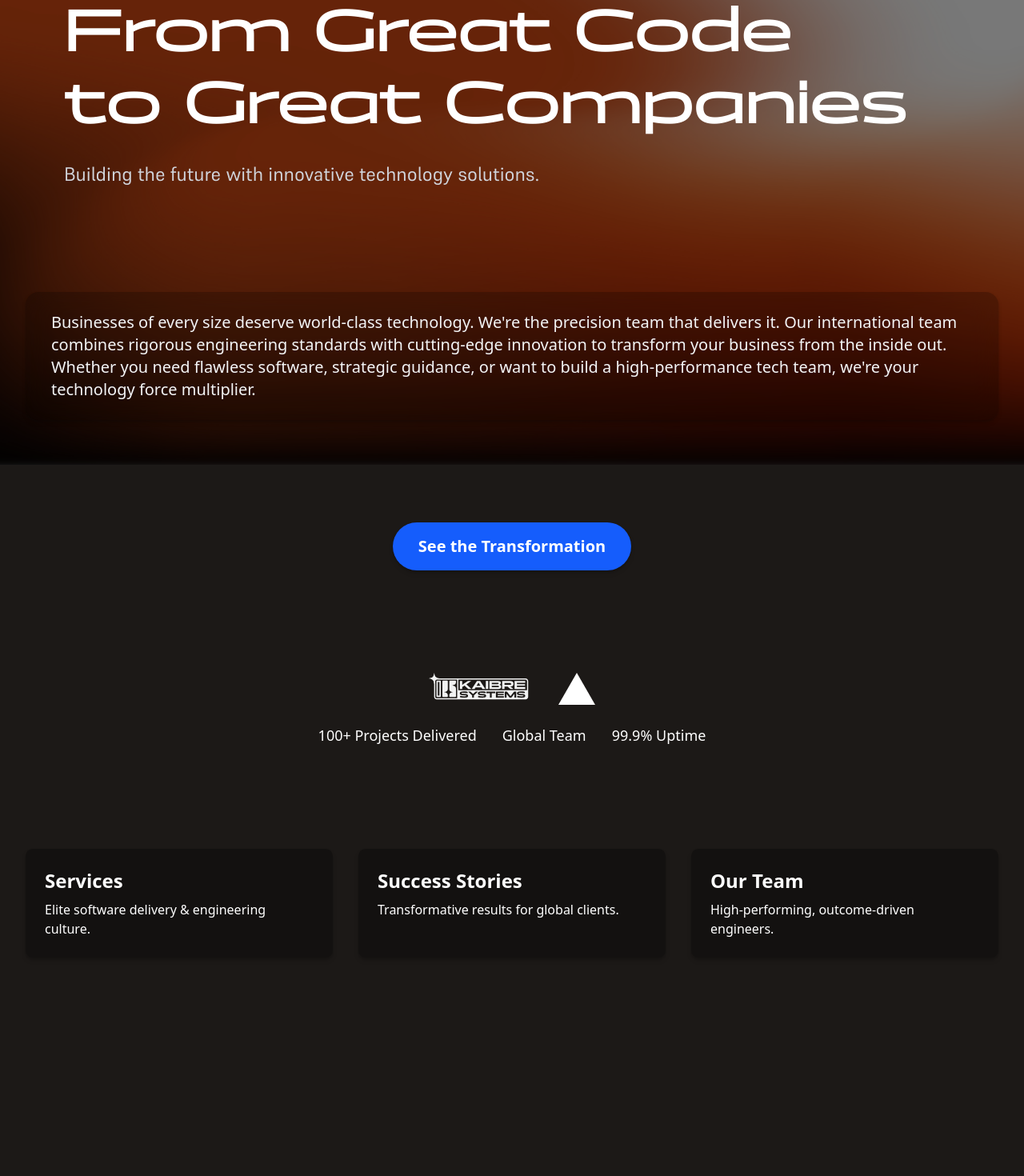
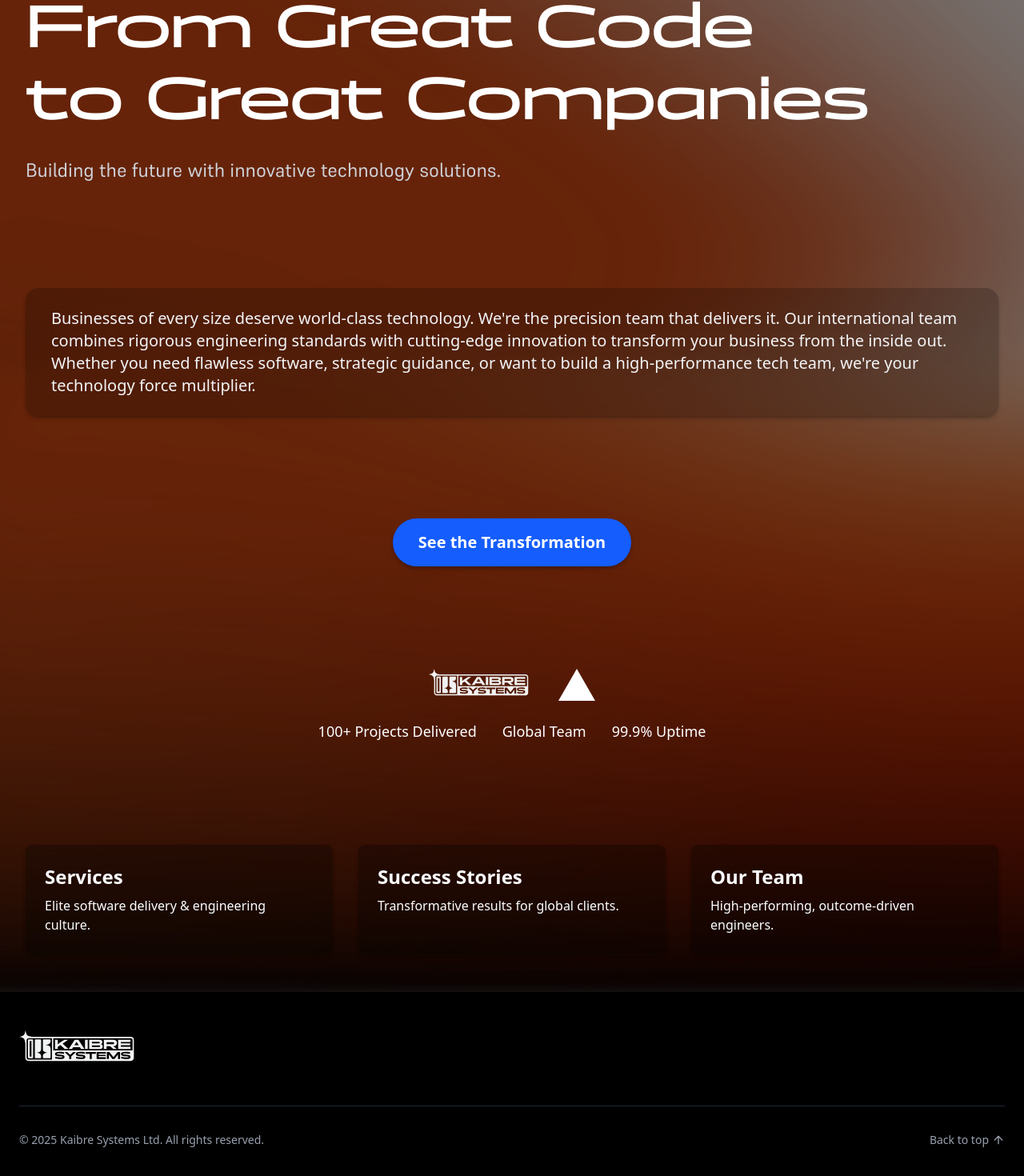
Before and after one commit to Kaibre-Systems/company-site, a Next.js app: page / in a window 1280 px wide. Shown: the part 219-1689 px from the top of the page at 80% size. Before the commit the page ends 1464 px from the top, so only its background shows below. Built offline with nearby package versions, Linux system fonts and the light colour scheme.

Commit message:
fixed the layout for home and added footer

```diff
--- a/src/app/(home)/components/hero-section.tsx
+++ b/src/app/(home)/components/hero-section.tsx
@@ -2,7 +2,7 @@
 export default function HeroSection() {
     return (
         <section className="relative flex items-center justify-start flex-grow mt-32">
-            <div className="container mx-auto px-6 lg:px-12">
+            <div className="container mx-auto ">
                 <div className="text-left">
                     <h1 className="text-5xl lg:text-7xl font-bold font-panchang text-white leading-tight">
                         From Great Code<br />
--- a/src/app/(home)/page.tsx
+++ b/src/app/(home)/page.tsx
@@ -1,3 +1,4 @@
+import Footer from "../components/footer";
 import HeroSection from "./components/hero-section";
 import BackgroundImage from "@/components/background-image";
 
@@ -9,9 +10,9 @@ export default function Home() {
             priority={true}
             overlay={true}
             overlayOpacity={50}
-            className="min-h-screen w-full"
+            className="w-full"
         >
-            <main className="flex min-h-screen flex-col gap-12 max-w-7xl mx-auto px-4 lg:px-8 w-full">
+            <main className="flex flex-col gap-12 max-w-7xl mx-auto px-4 lg:px-8 w-full mt-20">
                 {/* Hero Section with CTA */}
                 <HeroSection />
                 <section className="text-xl pt-20 flex justify-center w-full">
--- /dev/null
+++ b/src/app/components/footer.tsx
@@ -0,0 +1,33 @@
+import Link from "next/link"
+import Image from "next/image"
+import { ArrowUp } from "lucide-react"
+
+export default function Footer() {
+  return (
+    <footer className="bg-black text-white">
+      <div className="container mx-auto px-6 py-12">
+        <div className="grid grid-cols-1 lg:grid-cols-5 gap-8">
+          {/* Company Info */}
+          <div className="lg:col-span-2">
+            <Image
+              src="/full_logo_white.svg"
+              alt="Kaibre Systems Logo"
+              width={150}
+              height={100}
+            />
+          </div>
+            </div>
+
+
+        {/* Bottom Section */}
+        <div className="border-t border-gray-800 mt-12 pt-8 flex flex-col sm:flex-row justify-between items-center">
+          <p className="text-gray-400 text-sm mb-4 sm:mb-0">© 2025 Kaibre Systems Ltd. All rights reserved.</p>
+          <Link href="#" className="text-gray-400 hover:text-white transition-colors text-sm flex items-center gap-1">
+            Back to top
+            <ArrowUp size={16} />
+          </Link>
+        </div>
+      </div>
+    </footer>
+  )
+}
--- a/src/app/components/main-navbar.tsx
+++ b/src/app/components/main-navbar.tsx
@@ -38,7 +38,7 @@ export function MainNavbar() {
 
   const [isMobileMenuOpen, setIsMobileMenuOpen] = useState(false);
   return (
-<Navbar className="font-sans">
+    <Navbar>
       {/* Desktop Navigation */}
       <NavBody>
         <NavbarLogo />
--- a/src/app/layout.tsx
+++ b/src/app/layout.tsx
@@ -3,6 +3,7 @@ import localFont from "next/font/local";
 import "./globals.css";
 import { MainNavbar } from "./components/main-navbar";
 import { ThemeProvider } from "@/components/theme-provider"
+import Footer from "./components/footer";
 
 
 const panchang = localFont({
@@ -28,7 +29,7 @@ export default function RootLayout({
   return (
     <html lang="en" suppressHydrationWarning>
       <body
-        className={`${panchang.variable} ${supreme.variable} font-sans antialiased`}
+        className={`${panchang.variable} ${supreme.variable} font-sans antialiased min-h-screen flex flex-col`}
         suppressHydrationWarning
       >
         <ThemeProvider
@@ -38,8 +39,11 @@ export default function RootLayout({
           disableTransitionOnChange
         >
           <MainNavbar />
-          {children}
+          <div className="flex-1 flex flex-col">
+            {children}
+          </div>
         </ThemeProvider>
+        <Footer />
       </body>
     </html>
   );
--- a/src/components/background-image.tsx
+++ b/src/components/background-image.tsx
@@ -22,9 +22,8 @@ export default function BackgroundImage({
   overlayOpacity = 40,
 }: BackgroundImageProps) {
   return (
-    <>
-      {/* Fixed Background Image */}
-      <div className="fixed inset-0 z-0">
+    <div className={`relative ${className}`}>
+      {/* Background Image */}
       <Image
         src={src}
         alt={alt}
@@ -34,20 +33,17 @@ export default function BackgroundImage({
         className="object-cover"
         sizes="100vw"
       />
-
       {/* Optional Overlay */}
       {overlay && (
         <div
           className="absolute inset-0 bg-black"
-            style={{ opacity: overlayOpacity / 100 }}
+          style={{ opacity: overlayOpacity / 100, zIndex: 1 }}
         />
       )}
-      </div>
-
       {/* Content */}
-      <div className={`relative z-10 ${className}`}>
+      <div className="relative z-10">
         {children}
       </div>
-    </>
+    </div>
   );
 }
--- a/src/components/ui/resizable-navbar.tsx
+++ b/src/components/ui/resizable-navbar.tsx
@@ -68,7 +68,7 @@ export const Navbar = ({ children, className }: NavbarProps) => {
     <motion.div
       ref={ref}
       // IMPORTANT: Change this to class of `fixed` if you want the navbar to be fixed
-      className={cn("sticky inset-x-0 top-10 z-40 w-full", className)}
+      className={cn("fixed inset-x-0 top-10 z-40 w-full", className)}
     >
       {React.Children.map(children, (child) =>
         React.isValidElement(child)
```
Lines whose indentation alone changed are shown as unchanged.
